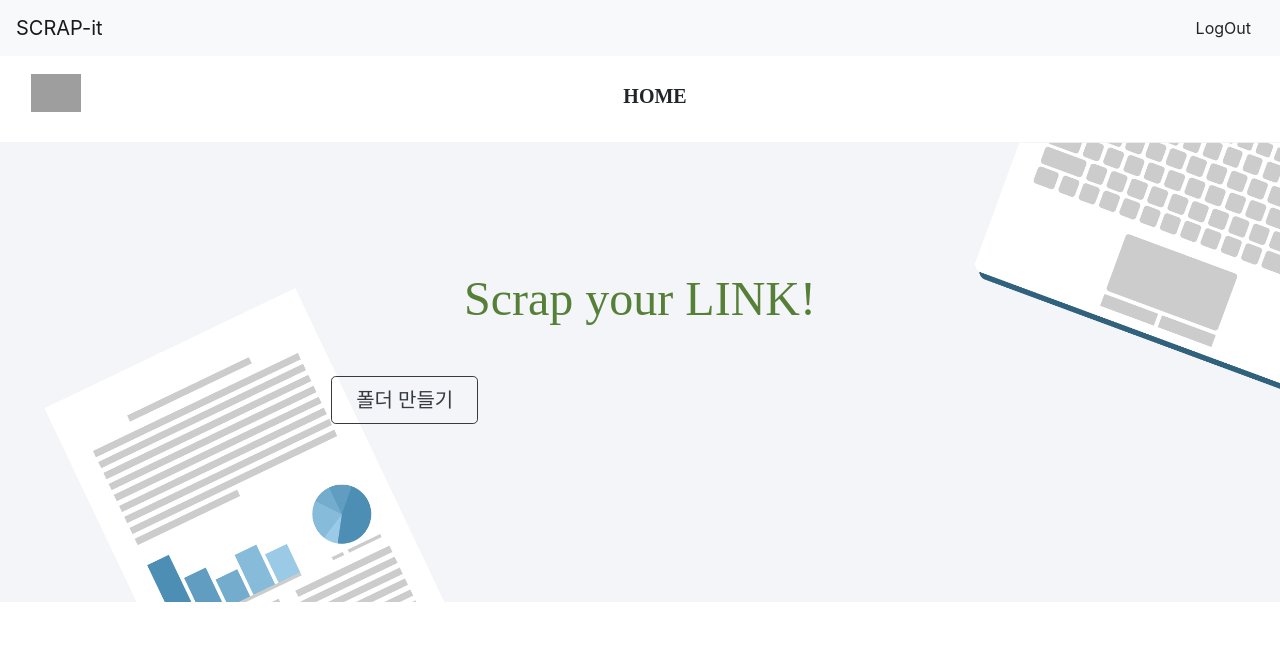
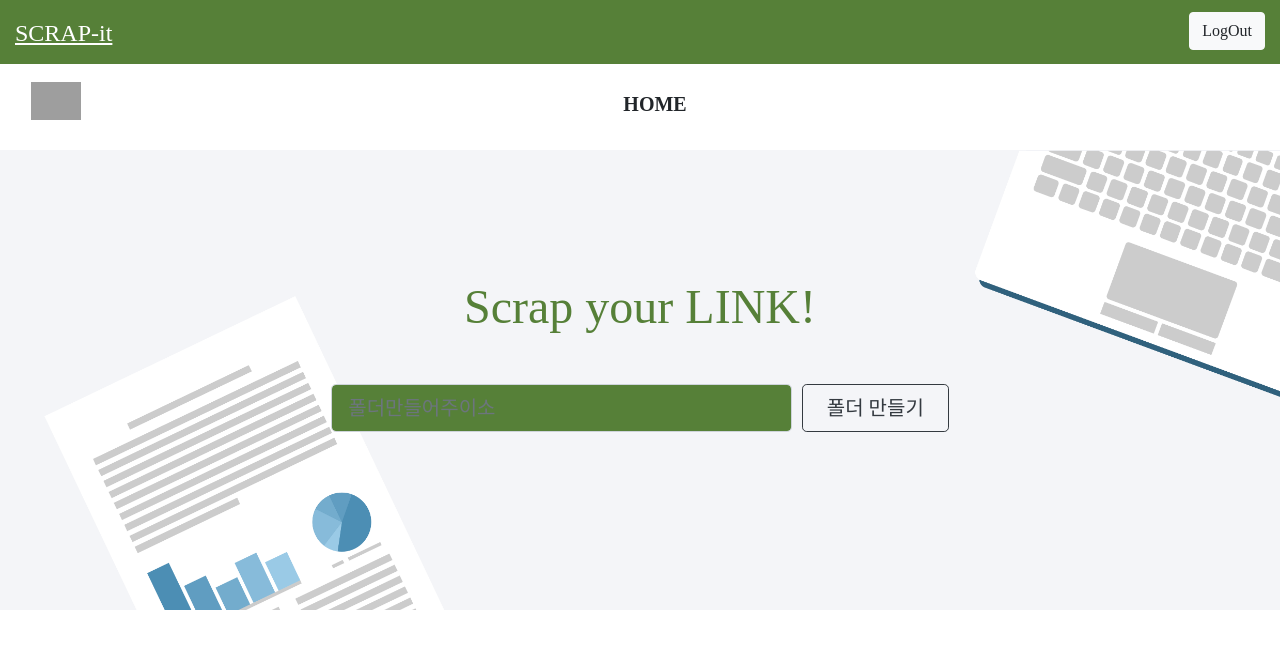
Before and after one commit to sjh7548750/scrapit, a Django app: page /foldermake/ in a window 1280 px wide. Shown: the top 649 px of the page. Run offline with Django 3.2, Linux system fonts and the light colour scheme; a user stored in the database is signed in; data comes from the database, SQL or seed files in the repository; both versions use the stored data as it was after the commit; some libraries are stand-ins or nearby versions; some web fonts are replaced; grey boxes are pictures that could not be loaded.

Commit message:
11:04 heesu

```diff
--- /dev/null
+++ b/scrap/static/css/foldermake.css
@@ -0,0 +1,155 @@
+
+@font-face {
+    font-family: 'WONDotum';
+    src: url('https://cdn.jsdelivr.net/gh/projectnoonnu/noonfonts_two@1.0/WONDotum.woff') format('woff');
+    font-weight: normal;
+    font-style: normal;
+}
+@font-face {
+    font-family: 'yg-jalnan';
+    src: url('https://cdn.jsdelivr.net/gh/projectnoonnu/noonfonts_four@1.2/JalnanOTF00.woff')
+    format('woff');
+    font-weight: normal;
+    font-style: normal;
+}
+@font-face {
+    font-family: 'BBTreeGR';
+    src: url('https://cdn.jsdelivr.net/gh/projectnoonnu/noonfonts_nine_@1.1/BBTreeGR.woff')
+    format('woff');
+    font-weight: normal;
+    font-style: normal;
+}
+
+.navbar_top{
+    background: rgb(86, 128, 56);
+    height: 4em;
+    width: 100%;
+}
+.navbar_top .navbar-title{
+    font-family: 'yg-jalnan';
+    font-size: 1.5em;
+    display: inline-block;
+    height: inherit;
+    left: 0;
+    line-height: inherit;
+    color: white;
+    text-transform: none;
+    padding: 0;
+    float: left;
+    padding-top: 15px;
+    padding-left: 15px;
+}
+.navbar_top .btn-light{
+    font-family: 'yg-jalnan';
+    float: right;
+    margin-top: 12px;
+    margin-right: 15px;
+}
+.top{
+    height: 70px;
+    width:100%;
+    display: flex;
+    flex-direction: row;
+    justify-content: space-between;
+}
+#imgLogo{
+    width: 50px;
+    margin-top: 10px;
+    margin-left: 0px;
+}
+.top.top-left{
+    flex: 1;
+    padding-right: 15px;
+    padding-left: 15px;
+}
+.top.top-center{
+    text-align: center;
+    flex: 1;
+    padding-right: 0px;
+    padding-left: 0px;
+}
+.pagename{
+    font-family: 'yg-jalnan';
+    font-size: 4em;
+    font-weight: bold;
+}
+
+.top.top-right{
+    flex: 1;
+}
+
+header.masthead {
+    color: #f8f7f4;
+    padding-top:3em;
+    padding-bottom: 40em;
+    background-color: #0c0c0c;
+    background: url("../image/homeback.png");
+    background-size: cover;
+    background-repeat: no-repeat;
+    background-position: 15% right;
+    text-align: right;
+    position: relative;
+    z-index: 9999;
+/*
+    position: relative;
+    background-color:rgb(86, 128, 56);
+    background: url("../img/bg-masthead.jpg") no-repeat center center;
+    background-size: cover;
+    padding-top: 0;
+    padding-bottom: 0;*/
+}
+
+header.masthead .overlay {
+    position: absolute;
+    height: 70%;
+    width: 100%;
+    top: 0;
+    left: 0;
+    opacity: 0.3;
+}
+
+@media (min-width: 768px) {
+    header.masthead {
+        padding-top: 8rem;
+        padding-bottom: 8rem;
+    }
+    header.masthead h1 {
+        font-family: 'yg-jalnan';
+        font-size: 3rem;
+        color: rgb(86, 128, 56);
+    }
+}
+#linkinsert::placeholder{
+    color:white;
+    font-family: 'BBTreeGR';
+}
+
+.btn-block{
+    display:block;
+    width:100%;
+    font-family: 'yg-jalnan'
+}
+
+.row{
+    margin-right: 30px;
+    margin-left: 30px;
+    content: " ";
+}
+
+.col-xs-3{
+    width:25%;
+}
+.col-xs-6 {
+    width: 50%;
+}
+.col-xs-6 .col-xs-3{
+    float: left;
+}
+
+.col-md-3, .col-sm-3, .col-xs-6, .col-xs-3, col-md-6, col-sm-6, col-xs-6{
+    position: relative;
+    min-height: 1px;
+    padding-right: 15px;
+    padding-left:15px;
+    padding-bottom:50px;
+}
--- a/scrap/templates/scrap/foldermake.html
+++ b/scrap/templates/scrap/foldermake.html
@@ -1,12 +1,13 @@
 <!DOCTYPE html>
 <html>
-{%  load staticfiles %}
+{% load staticfiles %}
 <head>
-
-
     <link rel="stylesheet" href="https://stackpath.bootstrapcdn.com/bootstrap/4.3.1/css/bootstrap.min.css"
         integrity="sha384-ggOyR0iXCbMQv3Xipma34MD+dH/1fQ784/j6cY/iJTQUOhcWr7x9JvoRxT2MZw1T" crossorigin="anonymous">
-    <link href="{% static 'css/home.css' %}" rel="stylesheet">
+    <link href="{% static 'css/foldermake.css' %}" rel="stylesheet">
+    <!-- Required meta tags -->
+    <meta charset="utf-8">
+    <meta name="viewport" content="width=device-width, initial-scale=1, shrink-to-fit=no">
 </head>
 
 <body>
@@ -14,12 +15,11 @@
     {% providers_media_js %}
     {% if user.is_authenticated %}
     <!--위쪽 부분-->
-    <nav class="navbar navbar-light bg-light static-top">
-        <a class="navbar-brand" href="#">SCRAP-it</a>
+    <nav class="navbar_top">
+        <a class="navbar-title" href="#">SCRAP-it</a>
         {% if user.is_authenticated %}
         <a class="btn btn-light" href="{% url 'logout' %}">LogOut</a>
         {% endif %}
-
     </nav>
 
     <!--본 내용 - (1)-->
@@ -27,7 +27,7 @@
         <div class="container-fluid">
             <div class="top">
                 <div class="top-left">
-                    <img id="imgLogo" src="{% static 'image/sublogo.png'%}">
+                    <img id="imgLogo" src="{% static 'image/logo.png' %}">
                 </div>
                 <div class="top-center">
                     <h2 class="pagename" style="padding-top:20px; font-size:20px;">HOME</h2>
@@ -57,10 +57,13 @@
                     <h1 class="mb-5">Scrap your LINK!</h1>
                 </div>
                 <div class="col-md-10 col-lg-8 col-xl-7 mx-auto">
-                    <form action="{% url 'create' %}" method="post">
+                    <form action = "{% url 'create' %}" method="post">
                         {% csrf_token %}
                         <div class="form-row">
-
+                            <div class="col-12 col-md-9 mb-2 mb-md-0">
+                                <input type="url" class="form-control form-control-lg" name="url"
+                                    style="background-color: rgb(86, 128, 56)" placeholder="폴더만들어주이소">
+                            </div>
                             <div class="col-12 col-md-3">
                                 <button type="submit" class="btn btn-block btn-lg btn-outline-dark">폴더 만들기</button>
                             </div>
@@ -77,26 +80,62 @@
         </div>
     </div>-->
     <!-- 저장한 링크 뜨는 부분 -->
-
-
     <section class=cardlist>
         <div class="row" style="margin-top:60px">
             {% for scrap in user.scrap_set.all %}
             <div class="col-md-3 col-sm-3 col-xs-6">
-                <div OnClick="location.href"='{{scrap.address}}' style="cursor:pointer;" class="card">
-                    <div class="card-header">
-                        <h5 class="card-title">{{folder.title}}</h5>
+                <div class="card">
+                    <div class="card-header" onclick="window.open('{{scrap.address}}')" style="cursor:pointer;" >
+                        <h5 class="card-title">{{scrap.title}}</h5>
                     </div>
-                    <a href="{%url 'delete' scrap.id %}">DELETE</a>
+
+
+                    <!-- 드랍다운 버튼 -->
+                    <div class="btn-group">
+                        <button type="button" class="btn btn-danger dropdown-toggle" data-toggle="dropdown" aria-haspopup="true" aria-expanded="false">
+                        Action
+                        </button>
+                        <div class="dropdown-menu">
+                        <a class="dropdown-item" href="#">Action</a>
+                        <a class="dropdown-item" href="#">Another action</a>
+                        <a class="dropdown-item" href="#">Something else here</a>
+                        <div class="dropdown-divider"></div>
+                        <a class="dropdown-item" href="{% url 'delete' scrap.id %}">삭제하기</a>
+                        </div>
+                    </div>
                 </div>
             </div>
             {% endfor %}
         </div>
     </section>
+    {% else %}
+<!-- 로그인 안된 접근시 로그인 페이지로 갈 수 있는 버튼 -->
 
     {% endif %}
-
-
+<!--
+<div id="jquerySideBar1558365128135" class="sidebar-container left" style="height:200px; width:200px; top: 250px; left: 0px">
+        <div class="sidebar-body" style="height:200px; width: 200px; display:none;">
+            <ul id="pglist" style="z-index:9999" class="sidebar-menu">
+                <li id="L-LeI3GbpeeKru5FQtHTj" style="margin-left:0px">
+                    <a class="point" style="display:inline-flex" onclick="loadSiteCookieInfo('-LeI3GbpeeKru5FQtHTj','1','a2','1558365128132','U2FsdGVkX1/IIBPufmt0z8cKnzJjuWTpU81xeTefih0=')">
+                        <p class=truncated" style="width:160px;">HOME</p>
+                    </a>
+                </li>
+                <li style="margin-bottom: 50px;">
+                    <a>
+                        <p></p>
+                    </a>
+                </li>
+            </ul>
+        </div>
+        <div class="sidebar-inject left" style="height:200px; width: 50px; left:150px; display: bloack;"></div>
+    </div>
+-->
+<!-- Optional JavaScript -->
+    <!-- jQuery first, then Popper.js, then Bootstrap JS -->
+    <script src="https://code.jquery.com/jquery-3.3.1.slim.min.js" integrity="sha384-q8i/X+965DzO0rT7abK41JStQIAqVgRVzpbzo5smXKp4YfRvH+8abtTE1Pi6jizo" crossorigin="anonymous"></script>
+    <script src="https://cdnjs.cloudflare.com/ajax/libs/popper.js/1.14.7/umd/popper.min.js" integrity="sha384-UO2eT0CpHqdSJQ6hJty5KVphtPhzWj9WO1clHTMGa3JDZwrnQq4sF86dIHNDz0W1" crossorigin="anonymous"></script>
+    <script src="https://stackpath.bootstrapcdn.com/bootstrap/4.3.1/js/bootstrap.min.js" integrity="sha384-JjSmVgyd0p3pXB1rRibZUAYoIIy6OrQ6VrjIEaFf/nJGzIxFDsf4x0xIM+B07jRM" crossorigin="anonymous"></script>
 </body>
 
 </html>
```
Also changed, not shown: scrap/templates/scrap/home.html (+22 -2 lines), db.sqlite3, static/save_screenshot/my_screenshot.png.
